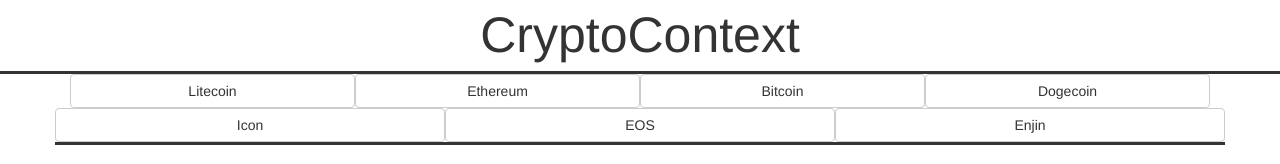
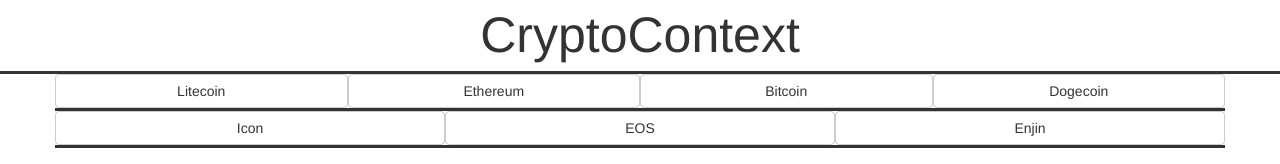
Before and after one commit to shannenigans/CryptoTracker, a website: page public/bitcoincash.html in a window 1280 px wide. Shown: the top 164 px of the page. Drawn offline with nearby package versions, Linux system fonts and the light colour scheme; no server answers.

Commit message:
updated bitcoin cah

```diff
--- a/public/bitcoincash.html
+++ b/public/bitcoincash.html
@@ -20,6 +20,7 @@
 </style>
 	<div class="title" onclick="window.location.href='homepage.html'">CryptoContext</div>
 	<div class ="container">
+		<div class="row" style="border-bottom-style: solid;">
 		<div class="col-lg-3 col-md-3 btn btn-default" style="cursor: pointer;" onclick="window.location.href='litecoin.html'">Litecoin</div>
 	<div class="col-lg-3 col-md-3 btn btn-default" style="cursor: pointer;" onclick="window.location.href='ethereum.html'">Ethereum</div>
 	<div class="col-lg-3 col-md-3 btn btn-default" style="cursor: pointer;" onclick="window.location.href='bitcoin.html'">Bitcoin</div>
```
